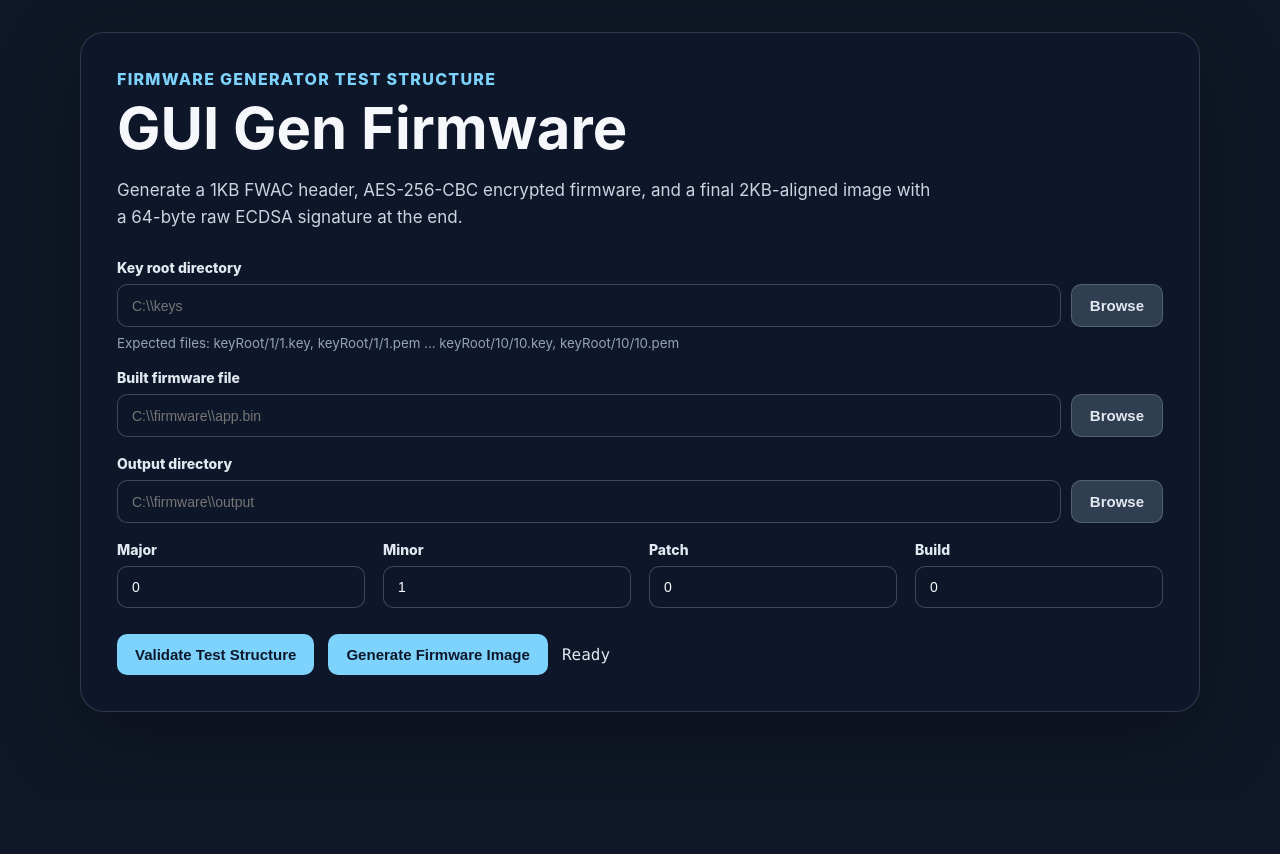
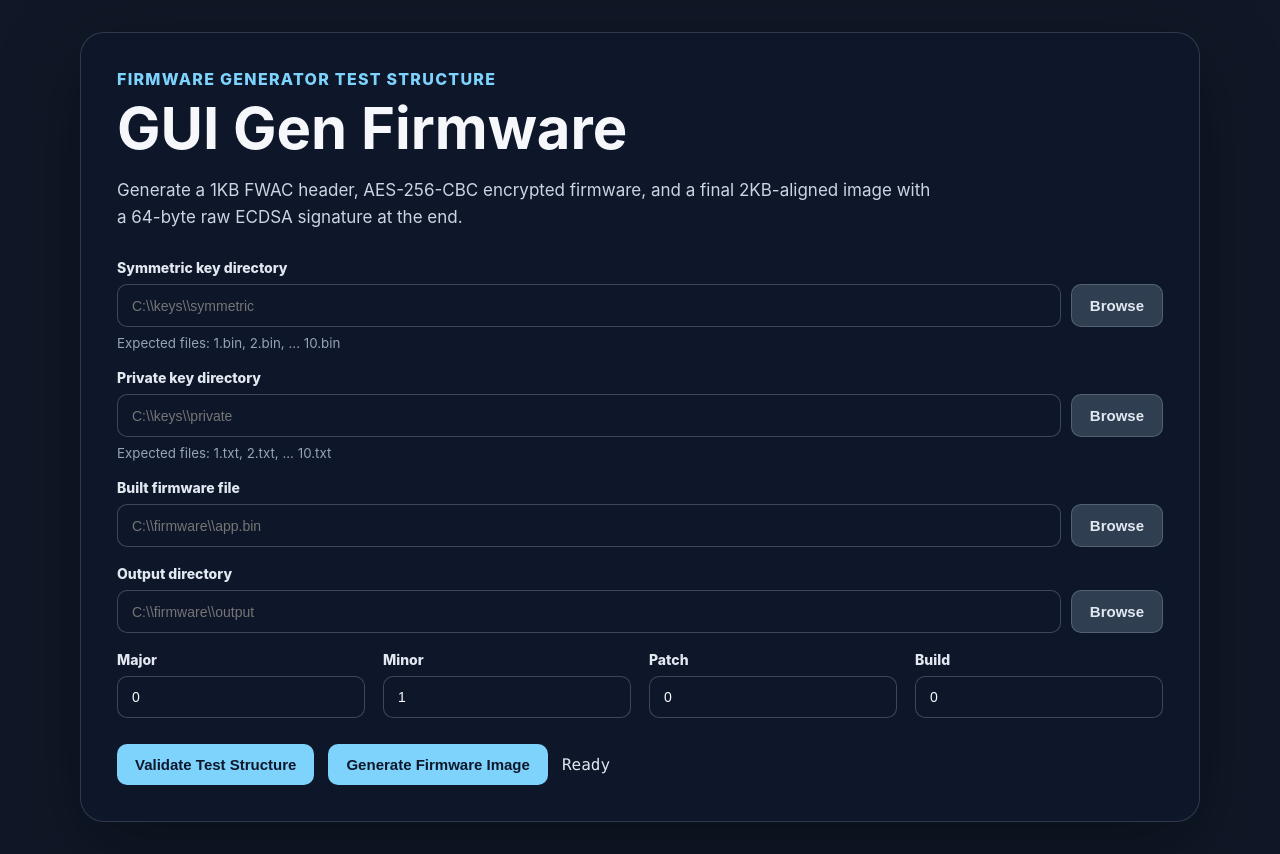
Before and after one commit to YoonpyoHong/GUI_GenFirmware, a React (Vite) app: page / in a window 1280 px wide. Before the commit the page ends 800 px from the top, so only its background shows below. Built offline with nearby package versions, Linux system fonts and the light colour scheme.

Commit message:
Update UI for separate symmetric and private key directories

```diff
--- a/src/App.jsx
+++ b/src/App.jsx
@@ -3,7 +3,8 @@ import { invoke } from '@tauri-apps/api/core';
 import { open } from '@tauri-apps/plugin-dialog';
 
 const initialForm = {
-  keyRootDir: '',
+  symmetricKeyDir: '',
+  privateKeyDir: '',
   firmwarePath: '',
   outputDir: '',
   versionMajor: 0,
@@ -108,18 +109,33 @@ function App() {
 
         <section className="form-grid">
           <label className="field wide path-field">
-            <span>Key root directory</span>
+            <span>Symmetric key directory</span>
             <div className="path-row">
               <input
-                value={form.keyRootDir}
-                placeholder="C:\\keys"
-                onChange={(event) => updateField('keyRootDir', event.target.value)}
+                value={form.symmetricKeyDir}
+                placeholder="C:\\keys\\symmetric"
+                onChange={(event) => updateField('symmetricKeyDir', event.target.value)}
               />
-              <button type="button" className="secondary" onClick={() => selectDirectory('keyRootDir')}>
+              <button type="button" className="secondary" onClick={() => selectDirectory('symmetricKeyDir')}>
                 Browse
               </button>
             </div>
-            <small>Expected files: keyRoot/1/1.key, keyRoot/1/1.pem ... keyRoot/10/10.key, keyRoot/10/10.pem</small>
+            <small>Expected files: 1.bin, 2.bin, ... 10.bin</small>
+          </label>
+
+          <label className="field wide path-field">
+            <span>Private key directory</span>
+            <div className="path-row">
+              <input
+                value={form.privateKeyDir}
+                placeholder="C:\\keys\\private"
+                onChange={(event) => updateField('privateKeyDir', event.target.value)}
+              />
+              <button type="button" className="secondary" onClick={() => selectDirectory('privateKeyDir')}>
+                Browse
+              </button>
+            </div>
+            <small>Expected files: 1.txt, 2.txt, ... 10.txt</small>
           </label>
 
           <label className="field wide path-field">
@@ -227,13 +243,14 @@ function App() {
               </div>
             </dl>
 
-            <h3>Key Slot Check</h3>
+            <h3>Key File Check</h3>
             <div className="slot-grid">
               {plan.keySlots.map((slot) => (
                 <article className={`slot-card ${slot.exists ? 'ok' : 'warn'}`} key={slot.index}>
-                  <strong>Slot {slot.index}</strong>
+                  <strong>Index {slot.index}</strong>
                   <span>{slot.exists ? 'Ready' : 'Missing files'}</span>
-                  <small>{slot.folder}</small>
+                  <small>SYM: {slot.symmetricKeyPath}</small>
+                  <small>PRI: {slot.privateKeyPath}</small>
                 </article>
               ))}
             </div>
```
